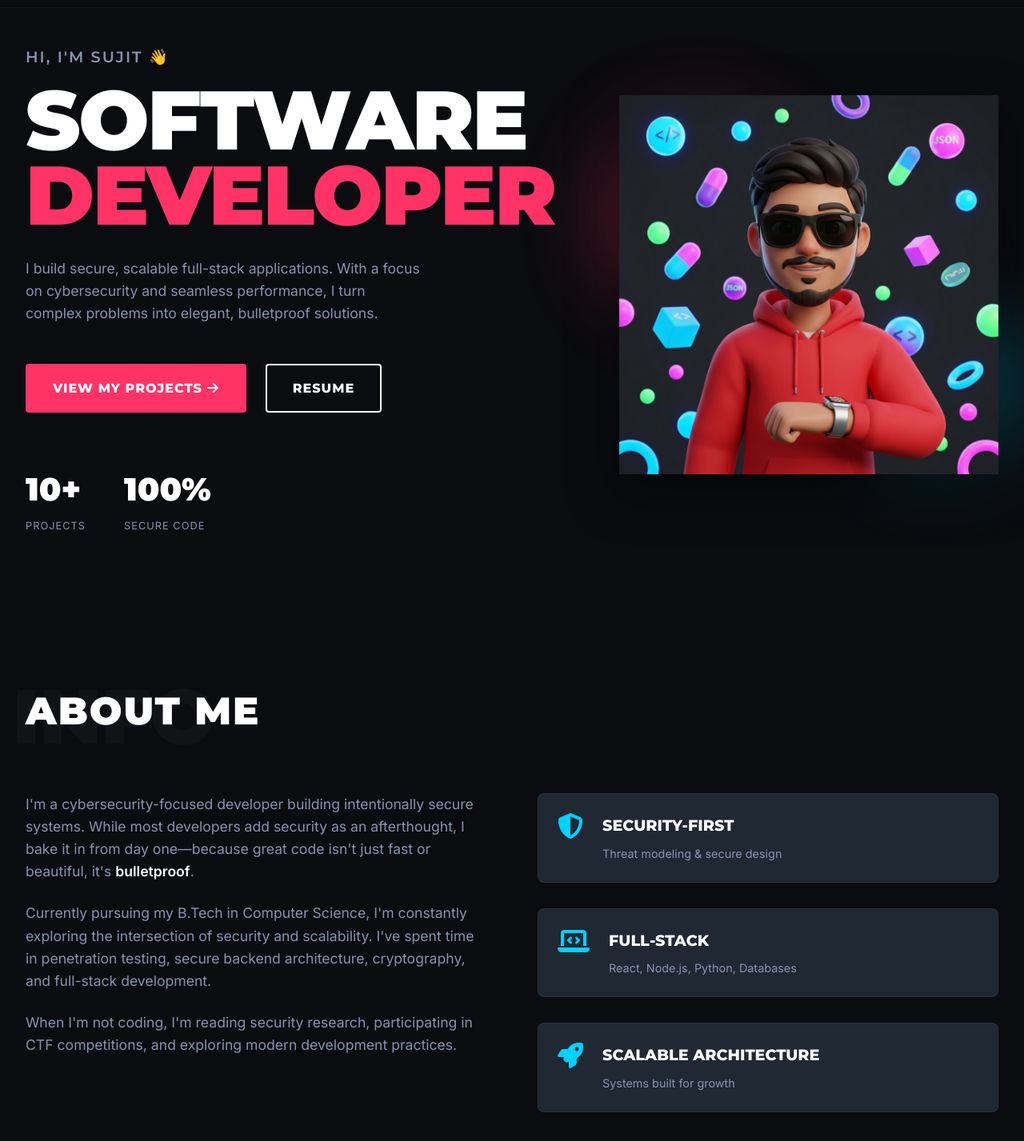
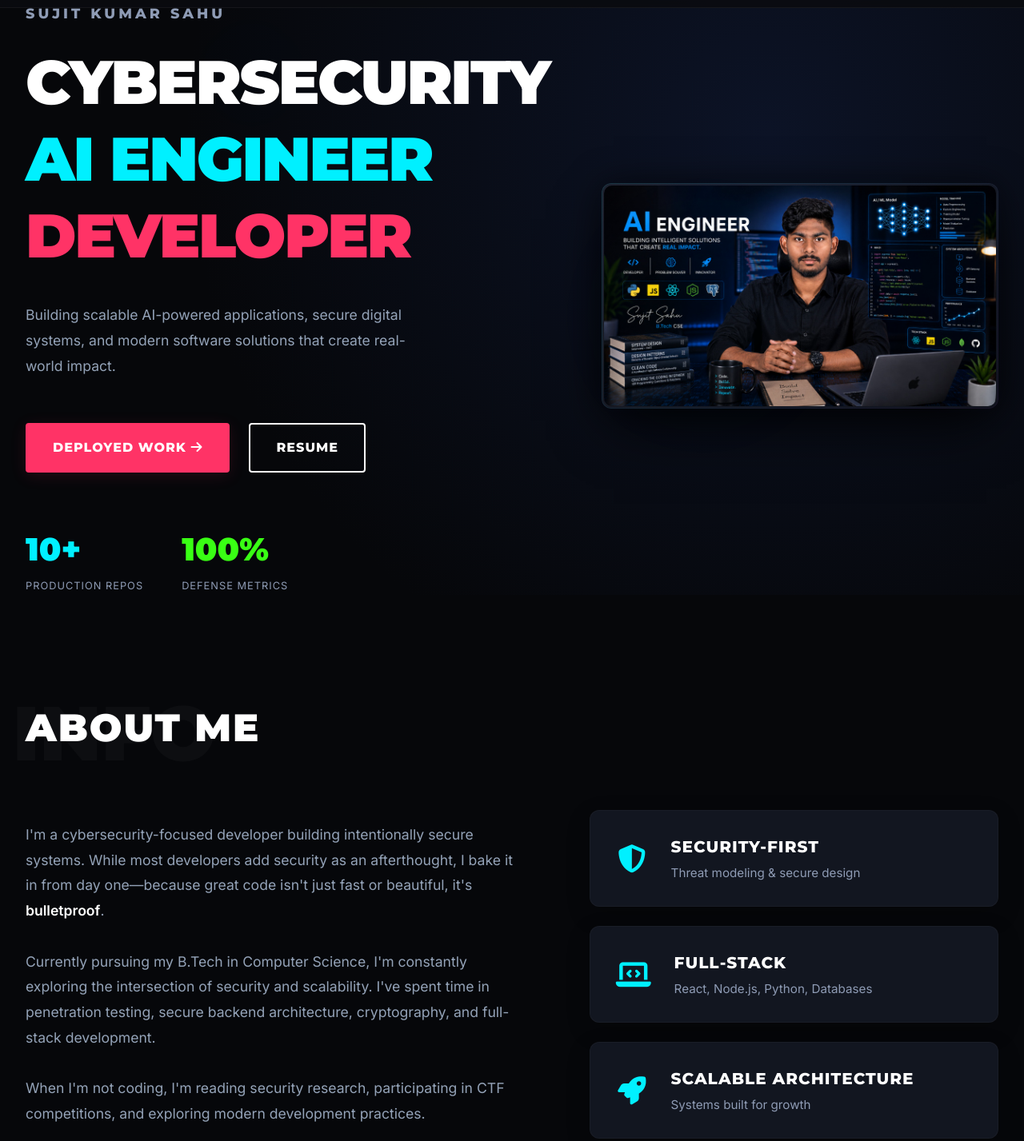
Before and after one commit to sujitsahu461/portfolioo, a plain HTML site: page index.html in a window 1280 px wide. Shown: the part 77-1504 px from the top of the page at 80% size. Drawn offline with Linux system fonts and the light colour scheme; animation ran at ten frames a second.

Commit message:
Redesign portfolio into a premium Silicon Valley-style AI Engineer brand with widescreen dashboard integration

```diff
--- a/index.html
+++ b/index.html
@@ -32,33 +32,58 @@
 
   <main>
     <!-- HERO -->
-    <section id="hero" class="figma-hero">
+    <section id="hero" class="figma-hero futuristic-hero">
+      <!-- Glow & Grid Overlays -->
+      <div class="hero-cyber-grid"></div>
+      <div class="hero-glow-sphere cyan-glow"></div>
+      <div class="hero-glow-sphere magenta-glow"></div>
+
       <div class="container hero-grid">
         <div class="hero-text-col">
-          <p class="greeting">HI, I'M SUJIT <span>👋</span></p>
+          <p class="greeting">SUJIT KUMAR SAHU</p>
           <h1 class="massive-title">
-            SOFTWARE<br />
+            CYBERSECURITY<br />
+            <span class="accent-cyan">AI ENGINEER</span><br />
             <span class="accent-red">DEVELOPER</span>
           </h1>
           <p class="hero-desc">
-            I build secure, scalable full-stack applications. With a focus on cybersecurity and seamless performance, I turn complex problems into elegant, bulletproof solutions.
+            Building scalable AI-powered applications, secure digital systems, and modern software solutions that create real-world impact.
           </p>
           <div class="hero-buttons">
-            <a href="#work" class="btn btn-primary">VIEW MY PROJECTS <i class="fas fa-arrow-right"></i></a>
+            <a href="#work" class="btn btn-primary cyber-btn">DEPLOYED WORK <i class="fas fa-arrow-right"></i></a>
             <a href="Sujit_Kumar_Sahu_Resume.pdf" class="btn btn-outline" target="_blank">RESUME</a>
           </div>
           <div class="hero-stats">
-            <div class="stat"><span class="stat-number">10+</span><span class="stat-label">PROJECTS</span></div>
-            <div class="stat"><span class="stat-number">100%</span><span class="stat-label">SECURE CODE</span></div>
+            <div class="stat"><span class="stat-number accent-cyan">10+</span><span class="stat-label">Production Repos</span></div>
+            <div class="stat"><span class="stat-number accent-green">100%</span><span class="stat-label">Defense Metrics</span></div>
           </div>
         </div>
         <div class="hero-img-col">
-          <div class="avatar-wrapper">
-            <img src="cartoon-avatar.png" alt="Sujit 3D Avatar" class="floating-avatar" />
-            <!-- Floating shapes representation -->
+          <div class="avatar-wrapper cinematic-wrapper">
+            <!-- Main visual centerpiece -->
+            <img src="sujit-photo.jpg" alt="Sujit Kumar Sahu - Cybersecurity AI Engineer" class="floating-avatar cinematic-centerpiece" />
+
+            <!-- Dynamic floating UX HUD elements (Disabled to showcase image details)
+            <div class="hud-box hud-top-left">
+              <div class="hud-header"><i class="fas fa-shield-alt"></i> Threat Telemetry</div>
+              <div class="hud-body">
+                <code>SYSTEM: DEPLOYED</code>
+                <div class="hud-bar"><span style="width: 94%"></span></div>
+              </div>
+            </div>
+
+            <div class="hud-box hud-bottom-right">
+              <div class="hud-header"><i class="fas fa-network-wired"></i> Model Status</div>
+              <div class="hud-body">
+                <code>INTEL_NODE: ACTIVE</code>
+                <div class="hud-radar"></div>
+              </div>
+            </div>
+            -->
+
+            <!-- Accent glows -->
             <div class="shape shape-1"></div>
             <div class="shape shape-2"></div>
-            <div class="shape shape-3"></div>
           </div>
         </div>
       </div>
--- a/style.css
+++ b/style.css
@@ -1,14 +1,15 @@
 /* ===== VARIABLES ===== */
 :root {
-  --bg-main: #0b0c10;
-  --bg-alt: #13151c;
-  --bg-card: #1f2833;
+  --bg-main: #06070a;
+  --bg-alt: #0d0f14;
+  --bg-card: #121620;
   --text-primary: #ffffff;
-  --text-secondary: #8892b0;
+  --text-secondary: #8e9bb4;
 
   --accent-red: #ff3366;
   --accent-blue: #00d2ff;
-  --accent-green: #00ff88;
+  --accent-cyan: #00f0ff;
+  --accent-green: #39ff14;
   --accent-pink: #c800ff;
 
   --font-heading: 'Montserrat', sans-serif;
@@ -16,6 +17,9 @@
 
   --transition: all 0.3s cubic-bezier(0.25, 0.8, 0.25, 1);
 }
+
+.accent-cyan { color: var(--accent-cyan); }
+.accent-green { color: var(--accent-green); }
 
 /* ===== RESET & GLOBAL ===== */
 * {
@@ -243,43 +247,96 @@ h1, h2, h3, h4, h5, h6 {
   padding-top: 80px;
   position: relative;
   overflow: hidden;
+  background: radial-gradient(circle at 75% 30%, #0c1326 0%, #06070a 65%);
+}
+
+.hero-cyber-grid {
+  position: absolute;
+  inset: 0;
+  background-image:
+    linear-gradient(rgba(0, 240, 255, 0.007) 1px, transparent 1px),
+    linear-gradient(90deg, rgba(0, 240, 255, 0.007) 1px, transparent 1px);
+  background-size: 50px 50px;
+  background-position: center center;
+  mask-image: radial-gradient(circle at 50% 50%, black 30%, transparent 80%);
+  -webkit-mask-image: radial-gradient(circle at 50% 50%, black 30%, transparent 80%);
+  z-index: 1;
+  pointer-events: none;
+  opacity: 0.7;
+}
+
+.hero-glow-sphere {
+  position: absolute;
+  border-radius: 50%;
+  filter: blur(140px);
+  z-index: 0;
+  opacity: 0.1;
+  pointer-events: none;
+}
+.cyan-glow {
+  width: 500px;
+  height: 500px;
+  background: radial-gradient(circle, rgba(0, 168, 255, 0.15) 0%, transparent 70%);
+  top: -10%;
+  left: 5%;
+}
+.magenta-glow {
+  width: 550px;
+  height: 550px;
+  background: radial-gradient(circle, rgba(200, 0, 255, 0.08) 0%, transparent 70%);
+  bottom: -15%;
+  right: 5%;
 }
 
 .hero-grid {
   display: grid;
-  grid-template-columns: 1.2fr 0.8fr;
-  gap: 2rem;
+  grid-template-columns: 1.15fr 0.85fr;
+  gap: 3rem;
   align-items: center;
+  position: relative;
+  z-index: 2;
 }
 
 .greeting {
   font-family: var(--font-heading);
-  font-weight: 600;
-  font-size: 1.2rem;
-  color: var(--text-secondary);
-  margin-bottom: 1rem;
-  letter-spacing: 2px;
+  font-weight: 700;
+  font-size: 1.1rem;
+  color: #8e9bb4;
+  margin-bottom: 1.5rem;
+  letter-spacing: 4px;
+  text-transform: uppercase;
 }
 
 .massive-title {
-  font-size: 6.5rem;
+  font-size: 4.8rem;
   font-weight: 900;
-  line-height: 0.9;
-  letter-spacing: -2px;
-  margin-bottom: 2rem;
+  line-height: 1.25;
+  letter-spacing: -0.03em;
+  margin-bottom: 2.2rem;
 }
 
 .hero-desc {
   font-size: 1.1rem;
-  color: var(--text-secondary);
-  max-width: 500px;
-  margin-bottom: 3rem;
+  color: #94a3b8;
+  max-width: 520px;
+  margin-bottom: 3.5rem;
+  line-height: 1.8;
+  font-weight: 400;
 }
 
 .hero-buttons {
   display: flex;
   gap: 1.5rem;
   margin-bottom: 4rem;
+}
+
+.cyber-btn {
+  border: 2px solid var(--accent-red);
+  box-shadow: 0 4px 20px rgba(255, 51, 102, 0.12);
+  transition: var(--transition);
+}
+.cyber-btn:hover {
+  box-shadow: 0 6px 25px rgba(255, 51, 102, 0.25);
 }
 
 .hero-stats {
@@ -292,7 +349,6 @@ h1, h2, h3, h4, h5, h6 {
   font-family: var(--font-heading);
   font-size: 2.5rem;
   font-weight: 900;
-  color: var(--text-primary);
 }
 
 .stat-label {
@@ -308,114 +364,173 @@ h1, h2, h3, h4, h5, h6 {
   display: flex;
   justify-content: center;
   align-items: center;
+  z-index: 3;
 }
 
-.avatar-wrapper {
+.cinematic-wrapper {
   position: relative;
   width: 100%;
-  max-width: 500px;
+  max-width: 580px;
+  border-radius: 12px;
+  padding: 3px;
+  background: linear-gradient(135deg, rgba(255, 255, 255, 0.08), rgba(255, 255, 255, 0.03));
+  box-shadow:
+    0 30px 70px -15px rgba(0, 0, 0, 0.85),
+    0 0 40px rgba(0, 0, 0, 0.5),
+    0 0 20px rgba(0, 168, 255, 0.04);
+  transition: all 0.5s cubic-bezier(0.25, 0.8, 0.25, 1);
+  animation: float 14s ease-in-out infinite;
 }
 
-.floating-avatar {
+.cinematic-wrapper::before {
+  content: '';
+  position: absolute;
+  inset: 0;
+  border-radius: 12px;
+  padding: 1px;
+  background: linear-gradient(135deg, rgba(0, 240, 255, 0.25), rgba(200, 0, 255, 0.1));
+  -webkit-mask: linear-gradient(#fff 0 0) content-box, linear-gradient(#fff 0 0);
+  -webkit-mask-composite: xor;
+  mask-composite: exclude;
+  pointer-events: none;
+  opacity: 0.4;
+  transition: all 0.5s ease;
+}
+
+.cinematic-centerpiece {
   width: 100%;
-  height: auto;
-  filter: drop-shadow(0 20px 30px rgba(0,0,0,0.5));
-  animation: float 6s ease-in-out infinite;
-  position: relative;
-  z-index: 2;
+  aspect-ratio: 16 / 9;
+  object-fit: cover;
+  border-radius: 10px;
+  display: block;
+  z-index: 3;
+  transition: all 0.5s ease;
+}
+
+.cinematic-wrapper:hover {
+  transform: translateY(-4px) scale(1.01);
+  box-shadow:
+    0 40px 90px -20px rgba(0, 0, 0, 0.95),
+    0 0 35px rgba(0, 168, 255, 0.12);
+}
+
+.cinematic-wrapper:hover::before {
+  opacity: 0.65;
 }
 
 @keyframes float {
   0% { transform: translateY(0px); }
-  50% { transform: translateY(-20px); }
+  50% { transform: translateY(-4px); }
   100% { transform: translateY(0px); }
 }
 
-/* 3D Shapes Background for Avatar */
-.shape {
+/* Background glows behind centerpiece */
+.avatar-wrapper .shape {
   position: absolute;
   border-radius: 50%;
-  filter: blur(60px);
+  filter: blur(80px);
   z-index: 1;
-  opacity: 0.6;
+  opacity: 0.2;
+  pointer-events: none;
 }
-.shape-1 {
-  width: 200px;
-  height: 200px;
-  background: var(--accent-red);
-  top: 10%;
-  left: 0;
-  animation: float 8s ease-in-out infinite alternate;
+.avatar-wrapper .shape-1 {
+  width: 320px;
+  height: 320px;
+  background: radial-gradient(circle, rgba(0, 168, 255, 0.18) 0%, transparent 70%);
+  top: 5%;
+  left: -40px;
+  animation: shape-drift-1 15s ease-in-out infinite alternate;
 }
-.shape-2 {
-  width: 150px;
-  height: 150px;
-  background: var(--accent-blue);
-  bottom: 10%;
-  right: 0;
-  animation: float 7s ease-in-out infinite alternate-reverse;
-}
-.shape-3 {
-  width: 100px;
-  height: 100px;
-  background: var(--accent-pink);
-  top: 40%;
-  right: 20%;
-  animation: float 5s ease-in-out infinite;
+.avatar-wrapper .shape-2 {
+  width: 250px;
+  height: 250px;
+  background: radial-gradient(circle, rgba(200, 0, 255, 0.08) 0%, transparent 70%);
+  bottom: 5%;
+  right: -40px;
+  animation: shape-drift-2 12s ease-in-out infinite alternate;
 }
 
+@keyframes shape-drift-1 {
+  0% { transform: translate(0, 0); }
+  100% { transform: translate(20px, -20px); }
+}
+@keyframes shape-drift-2 {
+  0% { transform: translate(0, 0); }
+  100% { transform: translate(-20px, 20px); }
+}
 /* ===== ABOUT ME ===== */
 .about-grid {
   display: grid;
-  grid-template-columns: 1fr 1fr;
-  gap: 4rem;
+  grid-template-columns: 1.1fr 0.9fr;
+  gap: 5rem;
+  align-items: center;
 }
 
 .about-text p {
-  color: var(--text-secondary);
+  color: #94a3b8;
   font-size: 1.1rem;
-  margin-bottom: 1.5rem;
+  line-height: 1.8;
+  margin-bottom: 2rem;
+}
+
+.about-text p:last-child {
+  margin-bottom: 0;
 }
 
 .about-text strong {
   color: var(--text-primary);
+  font-weight: 700;
 }
 
 .about-highlights {
   display: flex;
   flex-direction: column;
-  gap: 2rem;
+  gap: 1.5rem;
 }
 
 .highlight-item {
   display: flex;
-  align-items: flex-start;
-  gap: 1.5rem;
+  align-items: center;
+  gap: 1.8rem;
   background: var(--bg-card);
-  padding: 1.5rem;
-  border-radius: 8px;
-  border: 1px solid rgba(255,255,255,0.05);
-  transition: var(--transition);
+  padding: 1.8rem 2rem;
+  border-radius: 12px;
+  border: 1px solid rgba(255, 255, 255, 0.03);
+  transition: all 0.4s cubic-bezier(0.25, 0.8, 0.25, 1);
+  box-shadow: 0 10px 30px rgba(0, 0, 0, 0.2);
 }
 
 .highlight-item:hover {
-  transform: translateX(10px);
-  border-color: rgba(255,255,255,0.1);
+  transform: translateY(-4px);
+  border-color: rgba(0, 240, 255, 0.15);
+  box-shadow:
+    0 20px 40px rgba(0, 0, 0, 0.4),
+    0 0 25px rgba(0, 240, 255, 0.05);
 }
 
 .highlight-item i {
-  font-size: 2rem;
-  color: var(--accent-blue);
+  font-size: 2.2rem;
+  color: var(--accent-cyan);
+  display: flex;
+  align-items: center;
+  justify-content: center;
+  min-width: 40px;
 }
 
 .highlight-item h4 {
-  font-size: 1.2rem;
-  margin-bottom: 0.5rem;
+  font-family: var(--font-heading);
+  font-size: 1.25rem;
+  font-weight: 800;
+  color: var(--text-primary);
+  text-transform: uppercase;
+  letter-spacing: 1px;
+  margin-bottom: 0.4rem;
 }
 
 .highlight-item p {
-  color: var(--text-secondary);
-  font-size: 0.9rem;
+  color: #8e9bb4;
+  font-size: 0.95rem;
+  line-height: 1.5;
 }
 
 /* ===== TIMELINE (EDUCATION) ===== */
@@ -432,19 +547,23 @@ h1, h2, h3, h4, h5, h6 {
   left: 20px;
   height: 100%;
   width: 2px;
-  background: rgba(255,255,255,0.1);
+  background: rgba(255,255,255,0.05);
 }
 
 .timeline-item {
   position: relative;
   padding-left: 60px;
-  margin-bottom: 3rem;
+  margin-bottom: 4rem;
+}
+
+.timeline-item:last-child {
+  margin-bottom: 0;
 }
 
 .timeline-dot {
   position: absolute;
   left: 14px;
-  top: 5px;
+  top: 8px;
   width: 14px;
   height: 14px;
   border-radius: 50%;
@@ -452,23 +571,45 @@ h1, h2, h3, h4, h5, h6 {
   box-shadow: 0 0 10px var(--accent-pink);
 }
 
+.timeline-content {
+  background: var(--bg-card);
+  padding: 2.5rem;
+  border-radius: 12px;
+  border: 1px solid rgba(255,255,255,0.03);
+  transition: var(--transition);
+}
+
+.timeline-content:hover {
+  transform: translateY(-5px);
+  border-color: rgba(200, 0, 255, 0.2);
+  box-shadow:
+    0 15px 30px rgba(0, 0, 0, 0.3),
+    0 0 20px rgba(200, 0, 255, 0.05);
+}
+
 .timeline-content h3 {
-  font-size: 1.5rem;
+  font-family: var(--font-heading);
+  font-size: 1.4rem;
+  font-weight: 800;
   margin-bottom: 0.5rem;
+  color: var(--text-primary);
 }
+
 .timeline-content h4 {
   font-size: 1rem;
-  color: var(--text-secondary);
+  color: #94a3b8;
   font-family: var(--font-body);
   text-transform: none;
   font-weight: 500;
-  margin-bottom: 0.5rem;
+  margin-bottom: 0.8rem;
 }
+
 .timeline-date {
   font-size: 0.85rem;
   color: var(--accent-blue);
   font-family: var(--font-heading);
-  font-weight: 600;
+  font-weight: 700;
+  letter-spacing: 1px;
 }
 
 /* ===== SKILLS GRID ===== */
@@ -693,19 +834,27 @@ h1, h2, h3, h4, h5, h6 {
 
 /* ===== RESPONSIVE ===== */
 @media (max-width: 992px) {
-  .hero-grid { grid-template-columns: 1fr; text-align: center; }
+  .hero-grid { grid-template-columns: 1fr; text-align: center; gap: 4rem; }
   .hero-buttons { justify-content: center; }
   .hero-stats { justify-content: center; }
-  .massive-title { font-size: 4.5rem; }
-  .hero-img-col { margin-top: 3rem; }
+  .massive-title { font-size: 3.8rem; line-height: 1.2; letter-spacing: -0.02em; }
+  .hero-desc { margin-left: auto; margin-right: auto; }
+  .hero-img-col { margin-top: 2rem; }
   .about-grid { grid-template-columns: 1fr; }
   .massive-email { font-size: 3rem; }
 }
 
 @media (max-width: 768px) {
   .nav-menu { display: none; /* simple mobile nav override */ }
-  .massive-title { font-size: 3.5rem; }
-  .section-title { font-size: 2.5rem; }
-  .watermark { font-size: 4rem; top: -1rem; }
+  .massive-title { font-size: 3rem; line-height: 1.25; }
+  .section-title { font-size: 2.2rem; }
+  .watermark { font-size: 3.5rem; top: -0.8rem; }
   .social-links-large { flex-direction: column; gap: 1.5rem; }
 }
+
+@media (max-width: 480px) {
+  .massive-title { font-size: 2.4rem; line-height: 1.3; }
+  .hero-buttons { flex-direction: column; gap: 1rem; width: 100%; }
+  .hero-buttons .btn { width: 100%; text-align: center; }
+  .container { padding: 0 1.5rem; }
+}
```
Also changed, not shown: server.js (added, +61 -0 lines), sujit-photo.jpg (added).
